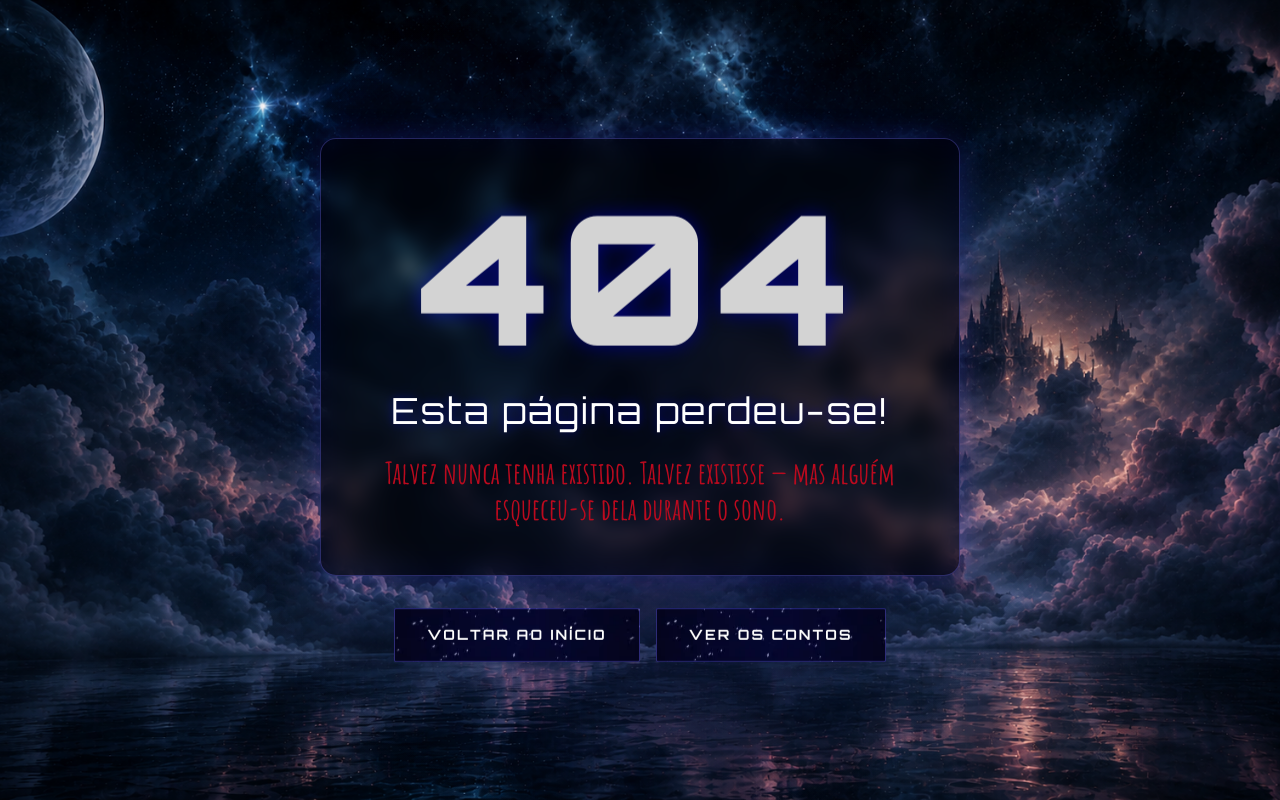
After one commit to mrld-rodor/dreamwalker, a Flask app: template templates/404.html in a window 1280 px wide. The commit adds this page. Run offline with Flask 3, Linux system fonts and the light colour scheme; the template is opened without the code that fills it, so the values that code supplies are empty; some libraries are stand-ins or nearby versions.

Commit message:
add: 404 error page

```diff
--- a/app.py
+++ b/app.py
@@ -91,5 +91,9 @@ def privacidade():
 def termos():
     return render_template("termos.html")
 
+@app.errorhandler(404)
+def page_not_found(e):
+    return render_template("404.html"), 404
+
 if __name__ == "__main__":
     app.run(debug=True)
--- a/static/css/style.css
+++ b/static/css/style.css
@@ -1878,3 +1878,108 @@ body.modal-open { overflow: hidden; }
 .legal-content a:hover {
   color: var(--dw-white);
 }
+
+
+/* ============================================================
+   PÁGINA 404 — layout sem header/footer
+============================================================ */
+.site-body-404 {
+  min-height: 100vh;
+  min-height: 100dvh;                    /* melhor em mobile */
+  display: grid;
+  place-items: center;                   /* centra nos dois eixos */
+  background: url('../img/background.png') center/cover no-repeat;
+  color: var(--dw-white);
+  font-family: var(--font-mono);
+  padding: 24px;
+  margin: 0;
+  overflow: hidden;
+  position: relative;
+}
+
+/* Glow radial de fundo — dá profundidade */
+.site-body-404::before {
+  content: '';
+  position: fixed;
+  inset: 0;
+  background: radial-gradient(
+    circle at center,
+    rgba(58, 54, 255, 0.15) 0%,
+    rgba(0, 0, 0, 0) 60%
+  );
+  pointer-events: none;
+  z-index: 0;
+}
+
+.error-404-main {
+  position: relative;
+  z-index: 1;
+  max-width: 640px;
+  width: 100%;
+  margin: 0;                             /* remove margens por defeito */
+  text-align: center;
+}
+
+.error-404-code {
+  font-family: var(--font-orbitron);
+  font-weight: 900;
+  font-size: clamp(80px, 18vw, 180px);
+  line-height: 1;
+  letter-spacing: 0.05em;
+  color: var(--dw-gray-light);
+  margin-bottom: 24px;
+  letter-spacing: 0.05em;
+  text-shadow:
+    0 0 18px  rgba(6, 3, 180, 0.4),
+    0 0 26px rgba(6, 3, 180, 0.3);
+}
+
+.error-404-actions {
+  display: flex;
+  flex-wrap: wrap;
+  gap: 16px;
+  justify-content: center;
+}
+
+@media (max-width: 480px) {
+  .error-404-actions {
+    flex-direction: column;
+    align-items: stretch;
+  }
+}
+
+/* ============================================================
+   CARD DA PÁGINA 404 — mesmo efeito dos cards do site
+============================================================ */
+.error-404-card {
+  position: relative;
+  max-width: 640px;
+  width: 100%;
+  margin: 0 auto 32px;
+  padding: 48px 40px;
+  text-align: center;
+  background: rgba(0, 0, 0, 0.6);
+  border: 1px solid rgba(107, 104, 255, 0.35);
+  border-radius: 16px;
+  backdrop-filter: blur(8px);
+  -webkit-backdrop-filter: blur(8px);
+  box-shadow:
+    0 0 30px rgba(58, 54, 255, 0.2),
+    inset 0 0 40px rgba(6, 3, 180, 0.1);
+  transition: border-color 0.3s ease, box-shadow 0.3s ease;
+}
+
+.error-404-card:hover {
+  border-color: rgba(107, 104, 255, 0.55);
+  box-shadow:
+    0 0 40px rgba(58, 54, 255, 0.3),
+    inset 0 0 50px rgba(6, 3, 180, 0.15);
+}
+
+/* Mobile — menos padding */
+@media (max-width: 640px) {
+  .error-404-card {
+    padding: 32px 24px;
+    margin-bottom: 24px;
+  }
+}
--- /dev/null
+++ b/templates/404.html
@@ -0,0 +1,74 @@
+<!doctype html>
+<html lang="pt">
+<head>
+  <meta charset="utf-8">
+  <meta name="viewport" content="width=device-width, initial-scale=1">
+  <title>Página Perdida — Dreamwalker Tales</title>
+  <meta name="description" content="Esta página perdeu-se entre os sonhos.">
+  <meta name="robots" content="noindex">
+
+  <!-- Favicon -->
+  <link rel="icon" type="image/png" href="{{ url_for('static', filename='img/favicon/favicon-96x96.png') }}" sizes="96x96" />
+  <link rel="icon" type="image/svg+xml" href="{{ url_for('static', filename='img/favicon/favicon.svg') }}" />
+  <link rel="shortcut icon" href="{{ url_for('static', filename='img/favicon/favicon.ico') }}" />
+
+  <!-- Tailwind CDN -->
+  <script src="https://cdn.tailwindcss.com"></script>
+
+  <!-- CSS -->
+  <link rel="stylesheet" href="{{ url_for('static', filename='css/style.css') }}">
+</head>
+
+<body class="site-body-404">
+
+    <main class="error-404-main">
+
+        <!-- Card translúcido -->
+        <div class="error-404-card">
+
+            <p class="error-404-code" data-anime="down">404</p>
+
+            <h1 class="hero-title text-4xl sm:text-5xl md:text-4xl mb-6" data-anime="fade" data-delay="1">
+            Esta página perdeu-se!
+            </h1>
+
+            <p class="hero-slogan text-xl sm:text-2xl md:text-3xl mb-0" data-anime="fade" data-delay="2">
+            Talvez nunca tenha existido. Talvez existisse — mas alguém esqueceu-se dela durante o sono.
+            </p>
+
+        </div>
+
+        <!-- Botões fora do card -->
+        <div class="error-404-actions" data-anime="up" data-delay="3">
+            <a href="/" class="btn-primary text-xs sm:text-sm px-8 py-4 rounded-sm">
+            VOLTAR AO INÍCIO
+            </a>
+            <a href="/#contos" class="btn-primary text-xs sm:text-sm px-8 py-4 rounded-sm">
+            VER OS CONTOS
+            </a>
+        </div>
+
+    </main>
+
+  <script>
+    // Ativa as animações de entrada
+    document.addEventListener('DOMContentLoaded', () => {
+      const els = document.querySelectorAll('[data-anime]');
+      if (els.length && 'IntersectionObserver' in window) {
+        const obs = new IntersectionObserver((entries) => {
+          entries.forEach(e => {
+            if (e.isIntersecting) {
+              e.target.classList.add('is-visible');
+              obs.unobserve(e.target);
+            }
+          });
+        }, { threshold: 0.15 });
+        els.forEach(el => obs.observe(el));
+      } else {
+        els.forEach(el => el.classList.add('is-visible'));
+      }
+    });
+  </script>
+
+</body>
+</html>
```
